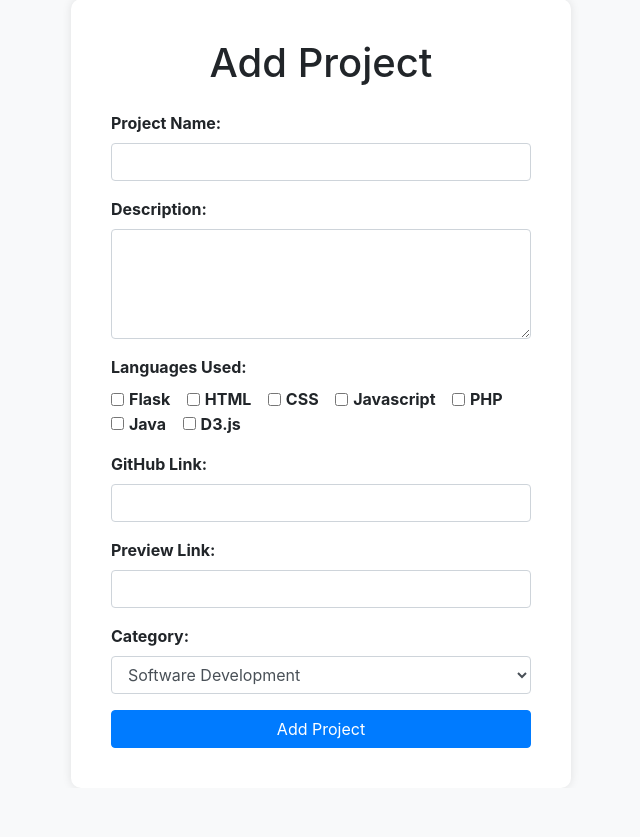
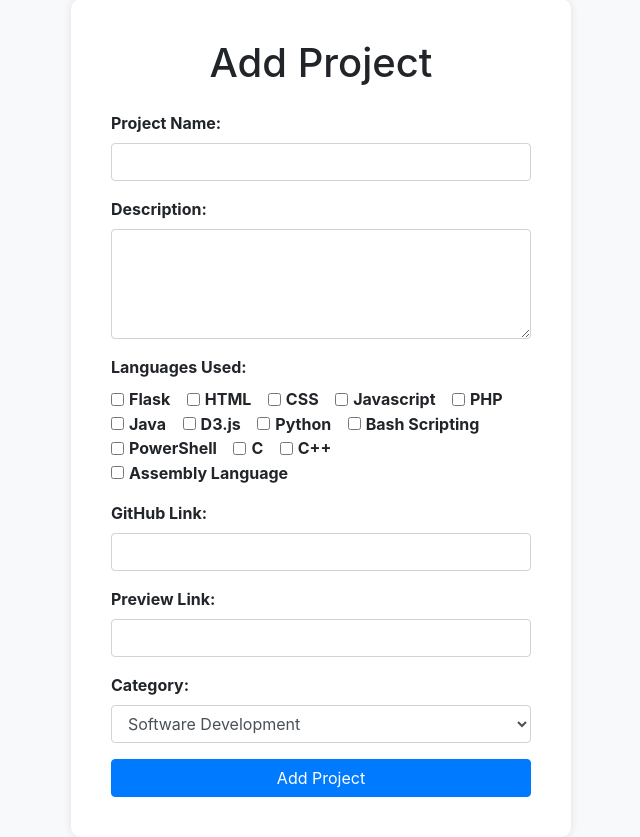
Before and after one commit to Levi-LMN/Levi-LMN, a Flask app: page /add_project in a window 1280 px wide. Shown: the part 51-888 px from the top of the page, without its empty margins (319-959 px from the left). Before the commit the page ends 799 px from the top, so only its background shows below. Run offline with Flask 3, Linux system fonts and the light colour scheme; some libraries are stand-ins or nearby versions.

Commit message:
more language badges

```diff
--- a/templates/add.html
+++ b/templates/add.html
@@ -81,6 +81,33 @@
                 <input class="form-check-input" type="checkbox" id="d3js" name="languages_used" value="d3js">
                 <label class="form-check-label" for="d3js">D3.js</label>
             </div>
+            <!-- Additional languages for cyber security -->
+<div class="form-check form-check-inline">
+    <input class="form-check-input" type="checkbox" id="python" name="languages_used" value="python">
+    <label class="form-check-label" for="python">Python</label>
+</div>
+<div class="form-check form-check-inline">
+    <input class="form-check-input" type="checkbox" id="bash" name="languages_used" value="bash">
+    <label class="form-check-label" for="bash">Bash Scripting</label>
+</div>
+<div class="form-check form-check-inline">
+    <input class="form-check-input" type="checkbox" id="powershell" name="languages_used" value="powershell">
+    <label class="form-check-label" for="powershell">PowerShell</label>
+</div>
+<div class="form-check form-check-inline">
+    <input class="form-check-input" type="checkbox" id="c" name="languages_used" value="c">
+    <label class="form-check-label" for="c">C</label>
+</div>
+<div class="form-check form-check-inline">
+    <input class="form-check-input" type="checkbox" id="c++" name="languages_used" value="c++">
+    <label class="form-check-label" for="c++">C++</label>
+</div>
+<div class="form-check form-check-inline">
+    <input class="form-check-input" type="checkbox" id="assembly" name="languages_used" value="assembly">
+    <label class="form-check-label" for="assembly">Assembly Language</label>
+</div>
+<!-- Add more languages/frameworks as needed -->
+
         </div>
 
         <div class="form-group">
```
Also changed, not shown: static/style.css (+34 -0 lines).
